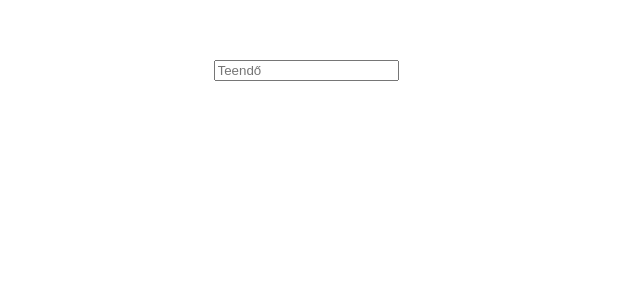
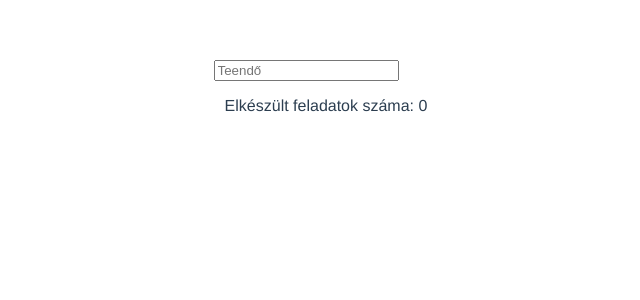
Before and after one commit to markuphu/vue3-todo-example, a Vue app: page / in a window 1280 px wide. Shown: the top 300 px of the page, without its empty margins (334-974 px from the left). Built offline with nearby package versions, Linux system fonts and the light colour scheme.

Commit message:
feat: add computed to show number of completed todos

```diff
--- a/src/components/TodoList.vue
+++ b/src/components/TodoList.vue
@@ -5,17 +5,23 @@
       <input type="checkbox" v-model="todo.completed">
       {{ todo.title }}
     </li>
+
+    <p>Elkészült feladatok száma: {{ numberOfCompletedTodos }}</p>
   </ul>
 </template>
 
 <script>
-import { ref, watch } from 'vue'
+import { computed, ref, watch } from 'vue'
 
 export default {
   setup () {
     const todo = ref('')
     const todos = ref([])
     let id = 0
+
+    const numberOfCompletedTodos = computed(() =>
+        todos.value.filter(todo => todo.completed).length
+    )
 
     function addTodo () {
       todos.value.push({
@@ -35,7 +41,8 @@ export default {
     return {
       todo,
       todos,
-      addTodo
+      addTodo,
+      numberOfCompletedTodos
     }
   }
 }
```
